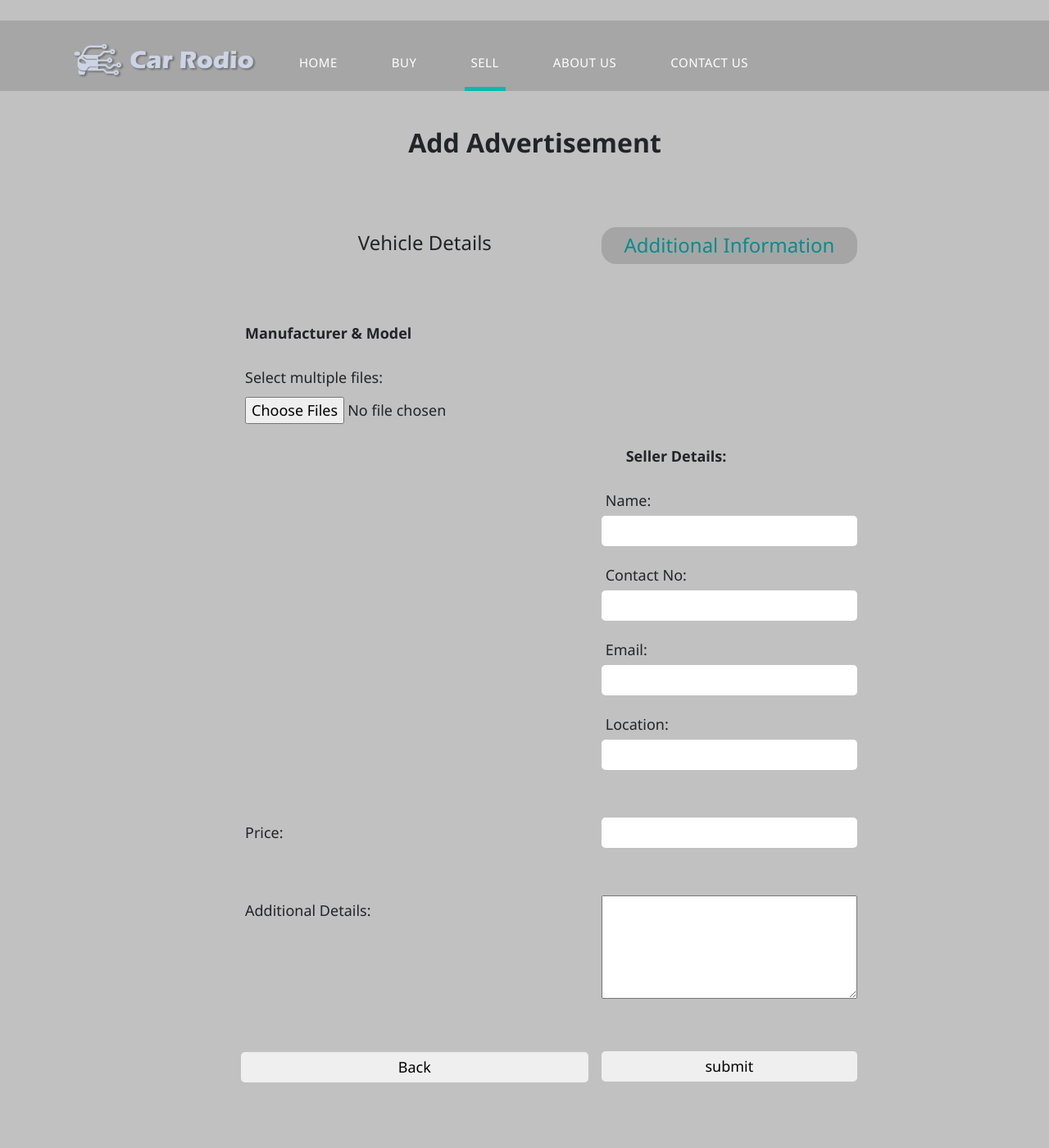
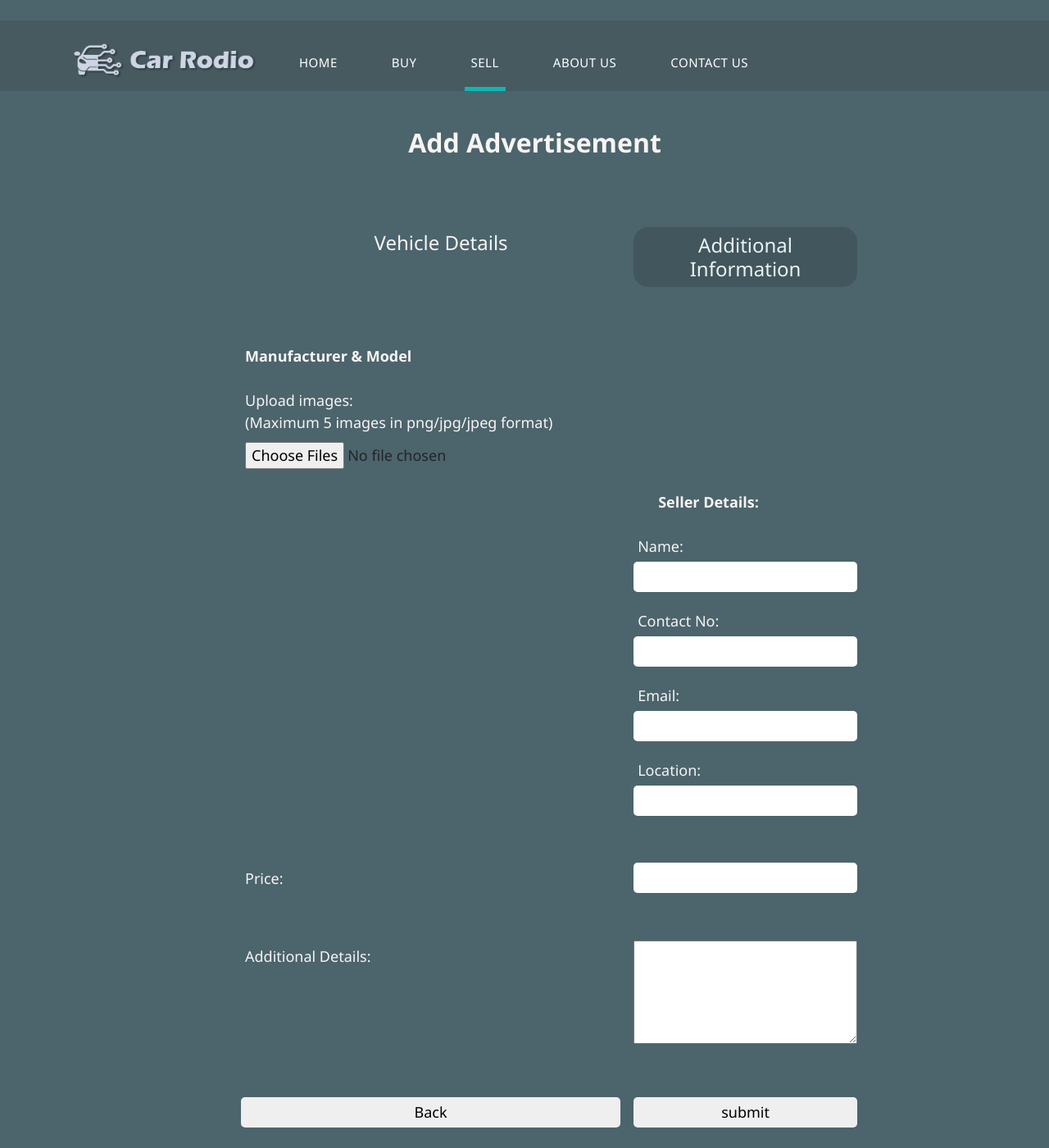
Before and after one commit to DinithiNihara/carRodioAssignment, a PHP site: page /carRodioAssignment/sell/addAdv2.php in a window 1280 px wide. Shown: the whole page at 82% size. Before the commit the page ends 1320 px from the top, so only its background shows below. Run offline with PHP 8.4, Linux system fonts and the light colour scheme; some libraries are stand-ins or nearby versions.

Commit message:
edited background

```diff
--- a/css/contHistory.css
+++ b/css/contHistory.css
@@ -1,10 +1,14 @@
 body{
     font-family: 'Segoe UI', Tahoma, Geneva, Verdana, sans-serif;
+    background-color: #4c646c;
+    color: #f7f4f4;
 }
 h2{
     margin-top: 150px;
     text-align: center;
+    color: #f7f4f4;
 }
+
 .contacts{
     margin-top: 100px;
     margin-left: 25%;
@@ -14,7 +18,7 @@
 table{
     width:85%;
     border-radius: 15px;
-    background-color: rgb(228, 228, 228);
+    background-color: #304b53;
 }
 table:hover{
     box-shadow: 0 4px 8px 0 rgba(0,0,0,0.4);
--- a/css/homepg.css
+++ b/css/homepg.css
@@ -3,6 +3,7 @@
     text-rendering: optimizeLegibility;
     -webkit-font-smoothing: antialiased;
     -moz-osx-font-smoothing: grayscale;
+	background-color: #4c646c;
   }
 
 div .logo{
@@ -249,10 +250,10 @@
   }
   /*card name link css*/
   a{
-	color: rgb(33, 153, 153);
+	color: #ffffff;
   }
   a:hover{
-	color: rgb(22, 104, 104);
+	color: rgb(169, 240, 240);
   }
 
 .cards{
--- a/css/sellpg.css
+++ b/css/sellpg.css
@@ -1,6 +1,8 @@
 body {
 	margin:0;
-	background-color: #c2c1c1;
+    background-color: #4c646c;
+    color: #f7f4f4;
+
 }
 .form{
     margin-top: 150px;
@@ -14,11 +16,12 @@
     padding-left: 2px;
 }
 tr{
-    border: #c2c1c1 1px;
+    border: #4c646c;
 }
 .title{
     text-align: center;
     padding-left: 30px;
+    color: #f7f4f4;
 }
 #title{
     padding-top: 80px;
@@ -39,7 +42,7 @@
     font-size: 18px;
 }
 #active{
-    color: rgb(5, 141, 141);
+    color: #eaf3f3;
     background: rgba(15, 15, 15, 0.158);
     padding: 8px;
     border-radius: 18px;
@@ -80,9 +83,13 @@
     padding: 5px;
  }
 
+ label{
+     color: #f7f4f4;
+ }
+
  p{
     font-family: 'Segoe UI', Tahoma, Geneva, Verdana, sans-serif;
-    font-size: 17px;
+    font-size: 18px;
 
  }
  /* a>b{
--- a/sell/addAdv2.php
+++ b/sell/addAdv2.php
@@ -233,7 +233,7 @@
                                 </tr>
                                 <tr>
                                     <td>
-                                        <label for='files'>Select multiple files: </label>
+                                        <label for='files'>Upload images: <br> (Maximum 5 images in png/jpg/jpeg format) </label>
 
                                         <input id='files' type='file' name="files[]" multiple />
 
```
